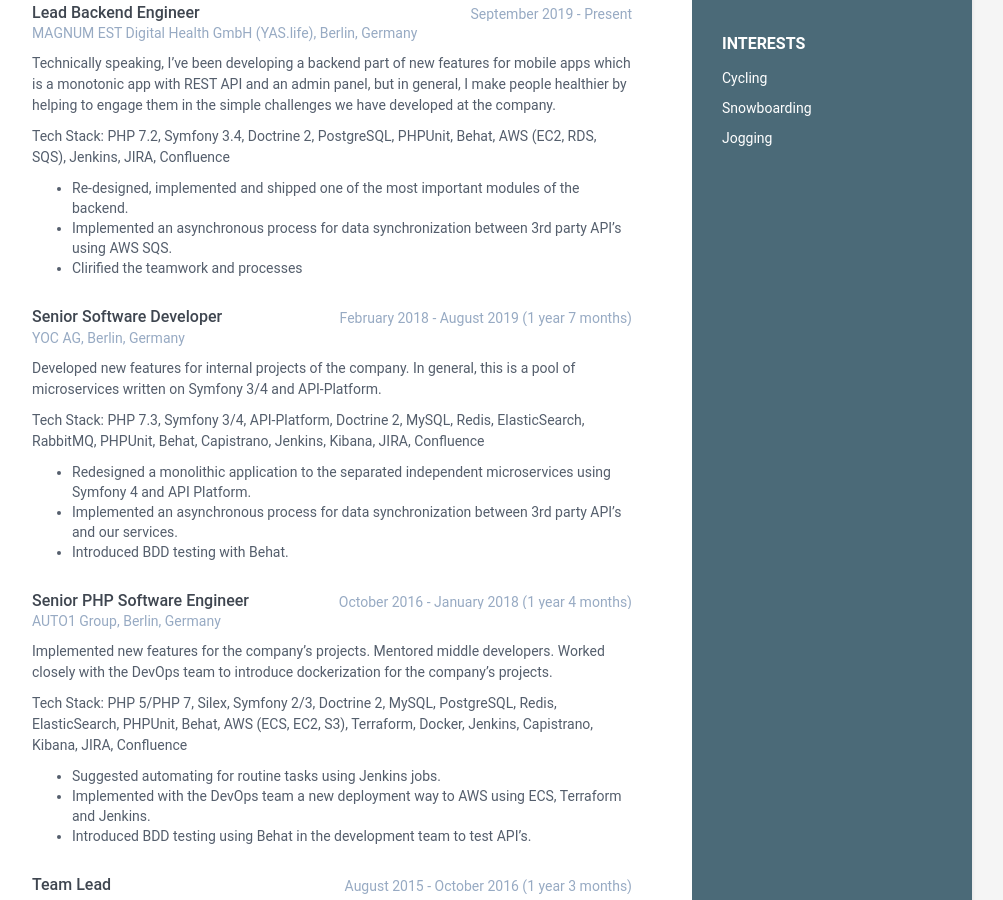
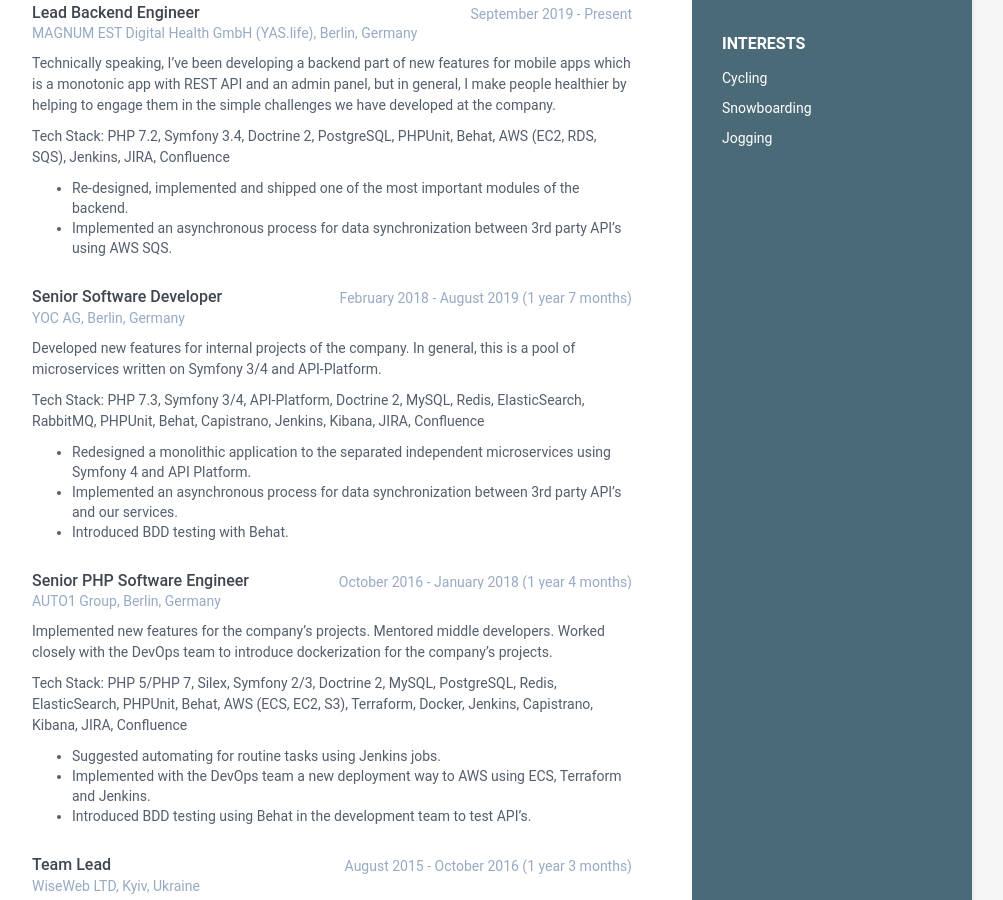
Before and after one commit to vpx/cv, a Jekyll site: the page built from index.html, in a window 1280 px wide and 900 px high, scrolled down 616 px. Shown: the whole window, without its empty margins (168-1171 px from the left). Built offline with Jekyll 4.4.1, drawn with Linux system fonts in a browser that asks for light colours.

Commit message:
CV updates

```diff
--- a/_data/data.yaml
+++ b/_data/data.yaml
@@ -53,7 +53,6 @@
 
         - Re-designed, implemented and shipped one of the most important modules of the backend.
         - Implemented an asynchronous process for data synchronization between 3rd party API's using AWS SQS.
-        - Clirified the teamwork and processes
 
   - role: Senior Software Developer
     time: February 2018 - August 2019 (1 year 7 months)
```
